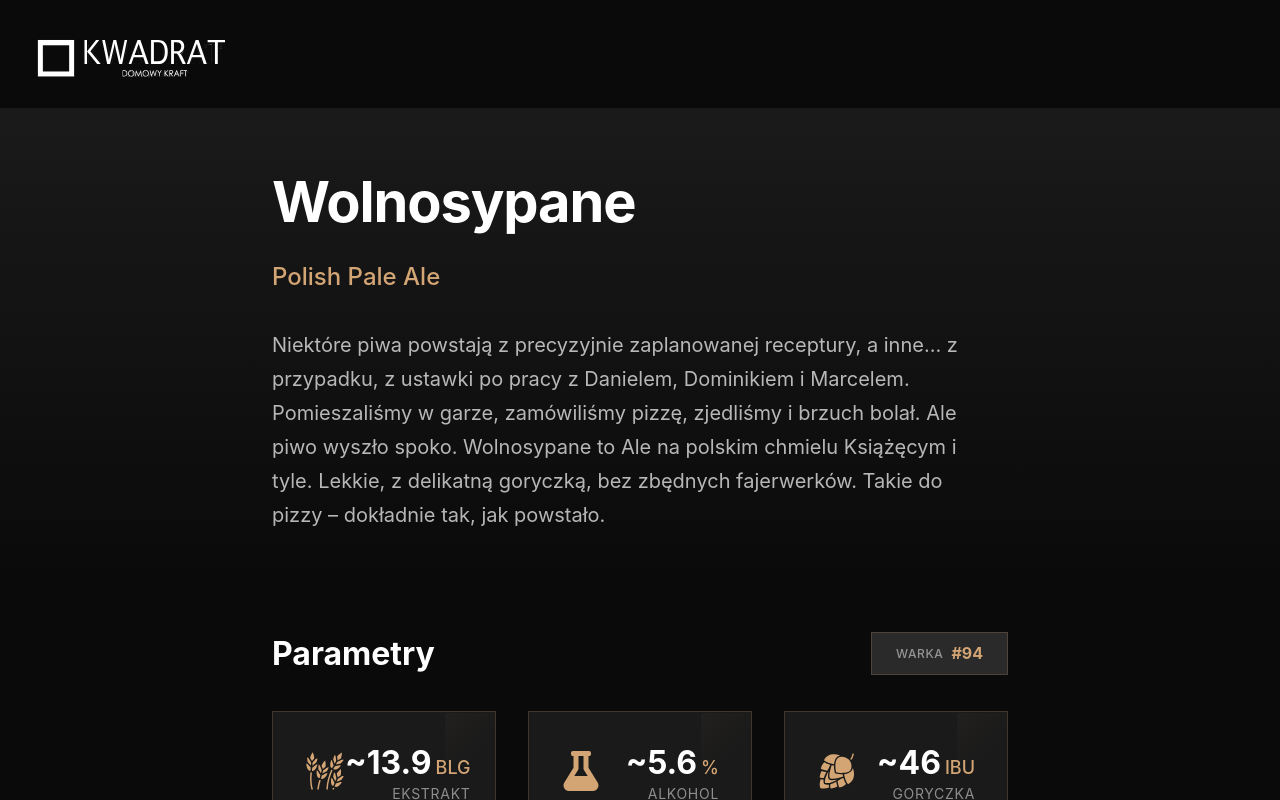
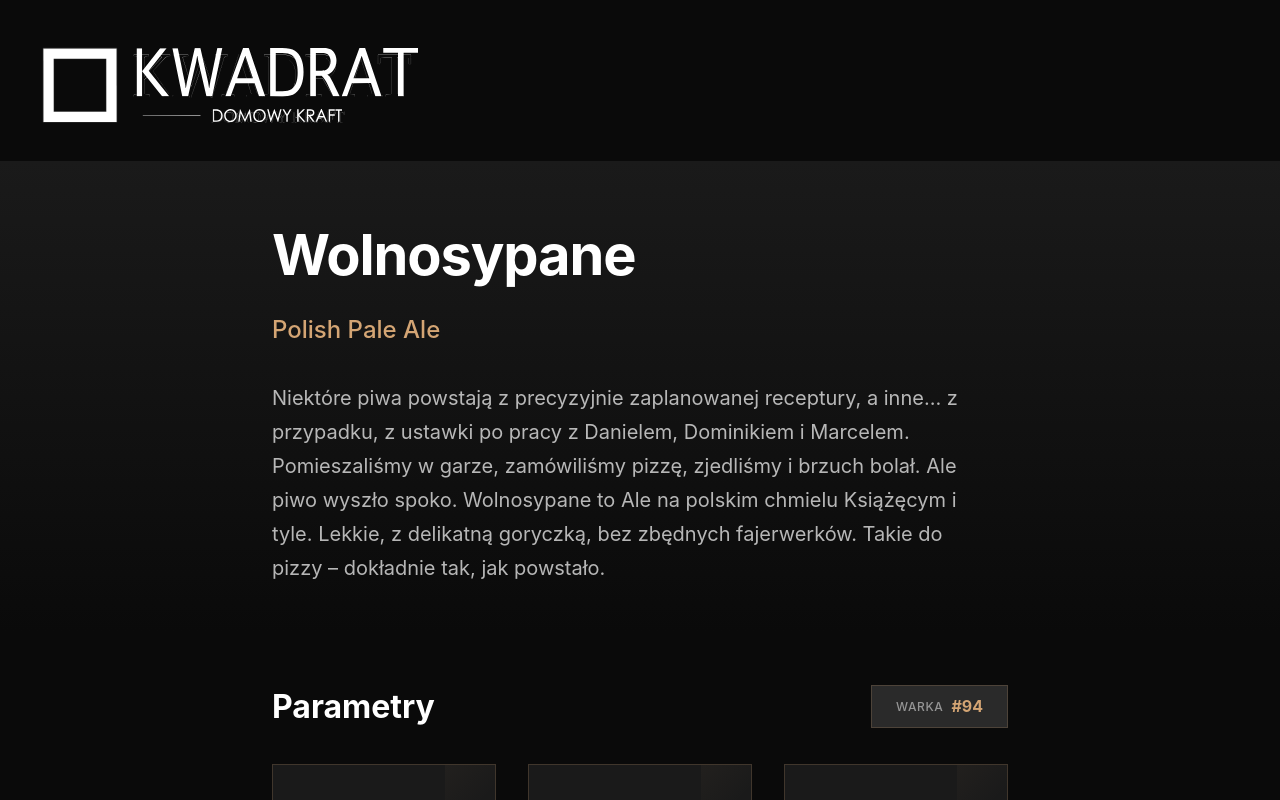
Before and after one commit to enowuigrek/browarkwadrat, a React (Vite) app: page /wolnosypane in a window 1280 px wide. Shown: the top 800 px of the page. Built offline with nearby package versions, Linux system fonts and the light colour scheme.

Commit message:
fix: make logo 2x bigger

```diff
--- a/src/components/BeerDescription/BeerDescription.module.scss
+++ b/src/components/BeerDescription/BeerDescription.module.scss
@@ -21,14 +21,14 @@
 // Logo
 .logo {
     display: block;
-    width: 200px;
+    width: 400px;
     height: auto;
     margin: vars.$space-lg 0 vars.$space-md vars.$space-lg;
     animation: fadeInUp 0.4s ease-out;
     filter: brightness(0) invert(1); // czarne logo -> białe
 
     @media (max-width: 768px) {
-        width: 150px;
+        width: 300px;
         margin-left: vars.$space-md;
     }
 }
--- a/src/pages/Home.module.scss
+++ b/src/pages/Home.module.scss
@@ -38,13 +38,13 @@
 
 // Logo
 .logo {
-    width: 250px;
+    width: 500px;
     height: auto;
     margin-bottom: vars.$space-md;
     filter: brightness(0) invert(1); // czarne logo -> białe
 
     @media (max-width: 768px) {
-        width: 180px;
+        width: 360px;
     }
 }
 
```
